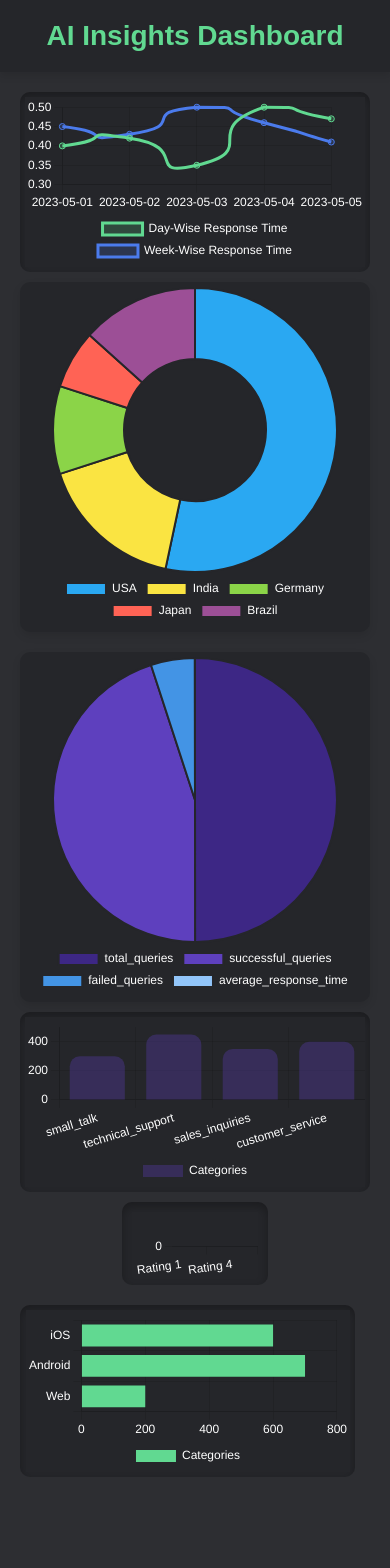
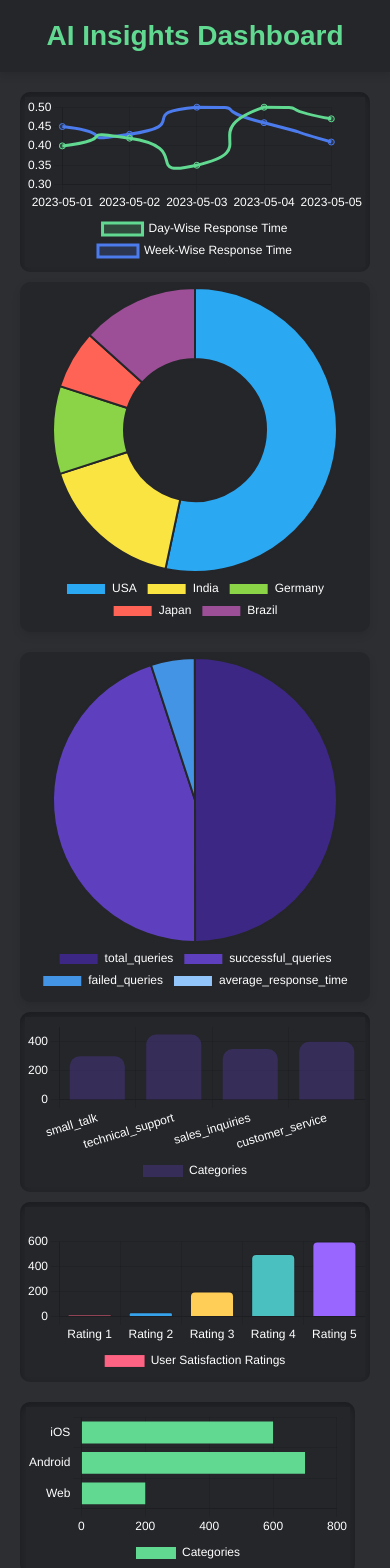
Before and after one commit to pruthviasolkar/AI-Insights-Dashboard, a React (Vite) app: page / in a window 390 px wide. Shown: the top 1568 px of the page. Before the commit the page ends 1497 px from the top, so only its background shows below. Built offline with nearby package versions, Linux system fonts and the light colour scheme.

Commit message:
userrating

```diff
--- a/src/components/charts/bar2.css
+++ b/src/components/charts/bar2.css
@@ -17,8 +17,9 @@
      font-size: 14px; /* Adjust text size */
    }
 
-   .chart-container{
+   .bar2-container{
      width: 100%; /* Make the chart container responsive */
      padding: 5px; /* Add padding for better spacing */
+     margin: 0;
    }
 }
```
